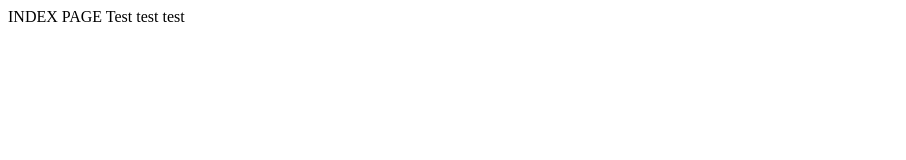
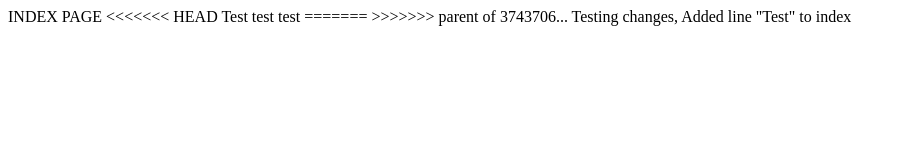
Before and after one commit to JamesMWeller/gitHubWorkshop, a plain HTML site: page index.html in a window 1280 px wide. Shown: the whole page, without its empty margins (0-906 px from the left). Drawn offline with Linux system fonts and the light colour scheme.

```diff
--- a/index.html
+++ b/index.html
@@ -7,11 +7,14 @@
 </head>
 <body>
     INDEX PAGE
+<<<<<<< HEAD
 
     Test
 
     test
 
     test
+=======
+>>>>>>> parent of 3743706... Testing changes, Added line "Test" to index
 </body>
 </html>
```
